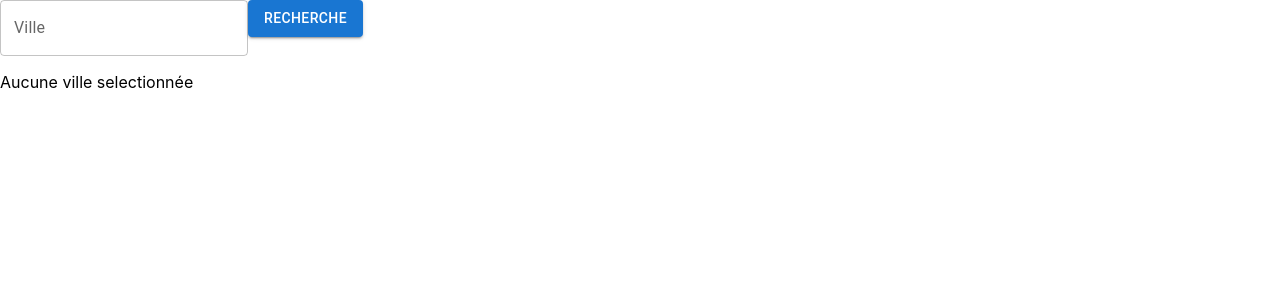
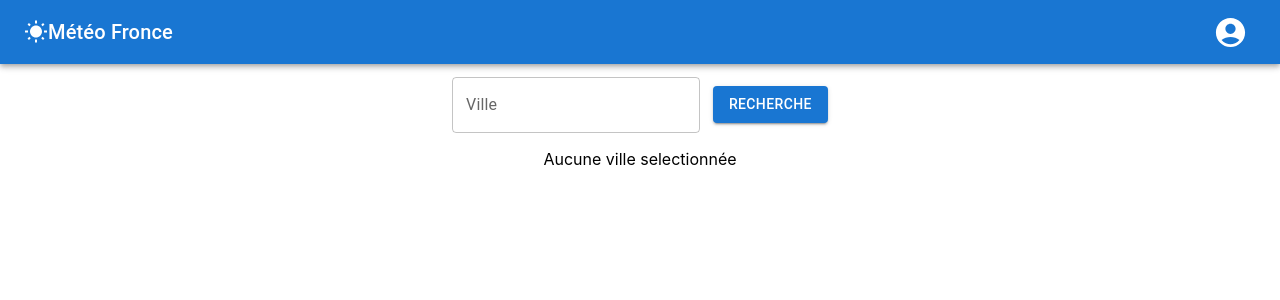
Before and after one commit to ynov-masters-2022/projet-fin-module-naidine-theo-julien, a React (Create React App) app: page / in a window 1280 px wide. Shown: the top 300 px of the page. Built offline with nearby package versions, Linux system fonts and the light colour scheme.

Commit message:
Ajout Header + Ajout dialog de connexion + Mise en page CSS

```diff
--- a/package.json
+++ b/package.json
@@ -5,6 +5,7 @@
   "dependencies": {
     "@emotion/react": "^11.10.4",
     "@emotion/styled": "^11.10.4",
+    "@mui/icons-material": "^5.10.9",
     "@mui/material": "^5.10.9",
     "@testing-library/jest-dom": "^5.16.5",
     "@testing-library/react": "^13.4.0",
--- a/src/App.css
+++ b/src/App.css
@@ -36,84 +36,3 @@
     transform: rotate(360deg);
   }
 }
-
-.card
-{
-  margin: auto ;
-  margin-top: 50px;
-  border: solid;
-  border-radius: 20px;
-  border-color: black;
-  width: 250px;
-  height: 320px;
-  background-color: #03A9F5;
-}
-
-.card-error
-{
-  margin: auto ;
-  margin-top: 50px;
-  border: solid;
-  border-radius: 20px;
-  border-color: black;
-  width: 250px;
-  height: 60px;
-  background-color: red;
-}
-
-.text-center{
-  text-align: center;
-  color: white;
-}
-
-.imgTemps
-{
-  margin-top: -20px;
-  display: block;
-  margin-left: auto;
-  margin-right: auto;
-  width: 50%;
-}
-
-.pTemps
-{
-  margin-top: -20px;
-}
-
-.imgBlockPression
-{
-  margin-left: 20px;
-}
-
-.imgBlockPression, .imgBlockHumidite ,.imgBlockVent
-{
-  width: 50px;
-  height: 50px;
-  display: inline-block;
-  padding-left: 20px;
-}
-
-.icon
-{
-  width: 50%;
-}
-
-.pBlockPression
-{
-  margin-left: 20px;
-}
-
-.pBlockPression, .pBlockHumidite ,.pBlockVent
-{
-  margin-top: -30px;
-  width: 50px;
-  height: 50px;
-  display: inline-block;
-  padding-left: 20px;
-  vertical-align: middle;
-}
-
-.white
-{
-  color:white
-}
--- a/src/App.js
+++ b/src/App.js
@@ -1,12 +1,15 @@
 import * as React from 'react';
 import Recherche from './Components/Recherche';
 import './App.css'
-
+import Header from './Components/Header'
 
 
 function App() {
-  return <div>
-          <Recherche/>
-        </div>
+  return (
+    <div>
+      <Header/>
+      <Recherche/>
+    </div>
+  )
 }
 export default App;
--- /dev/null
+++ b/src/Components/Account/UserAccount.js
@@ -0,0 +1,48 @@
+import AccountCircleIconRounded from '@mui/icons-material/AccountCircle';
+import IconButton from '@mui/material/IconButton';
+import { useState } from 'react';
+import Dialog from '@mui/material/Dialog';
+import DialogActions from '@mui/material/DialogActions';
+import DialogContent from '@mui/material/DialogContent';
+import DialogContentText from '@mui/material/DialogContentText';
+import DialogTitle from '@mui/material/DialogTitle';
+import Button from '@mui/material/Button';
+import { TextField } from '@mui/material';
+import '../../css/UserAccount.css'
+
+const UserAccount = () => {
+    const [open, setOpen] = useState(false);
+
+    const handleClickOpen = () => {
+        setOpen(true);
+      };
+
+      const handleClose = () => {
+        setOpen(false);
+      };
+
+    return (
+        <div>
+            <IconButton id="iconAccount" onClick={handleClickOpen}>
+                <AccountCircleIconRounded color='black' fontSize='large'></AccountCircleIconRounded>
+            </IconButton>
+            <Dialog open={open}>
+                <DialogTitle>
+                    Connexion
+                </DialogTitle>
+                <DialogContent>
+                    <TextField label="Utilisateur"/>
+                    <TextField label="Mot de passe" type="password"/>
+                </DialogContent>
+                <DialogActions>
+                    <Button>Connexion</Button>
+                    <Button onClick={handleClose}>Annuler</Button>
+                </DialogActions>
+
+            </Dialog>
+        </div>
+    )
+
+}
+
+export default UserAccount;
--- /dev/null
+++ b/src/Components/Header.js
@@ -0,0 +1,26 @@
+import * as React from 'react';
+import AppBar from '@mui/material/AppBar';
+import Box from '@mui/material/Box';
+import Toolbar from '@mui/material/Toolbar';
+import Typography from '@mui/material/Typography';
+import UserAccount from './Account/UserAccount';
+import WbSunnyIcon from '@mui/icons-material/WbSunny';
+
+const Header = () => {
+
+    return(
+    <Box sx={{ flexGrow: 1 }}>
+      <AppBar position="static">
+        <Toolbar>
+          <WbSunnyIcon/>
+          <Typography variant="h6" component="div" sx={{ flexGrow: 1 }}>
+             Météo Fronce
+          </Typography>
+          <UserAccount/>
+        </Toolbar>
+      </AppBar>
+    </Box>
+  );
+}
+
+export default Header;
--- a/src/Components/Recherche.js
+++ b/src/Components/Recherche.js
@@ -3,6 +3,8 @@ import WeatherBody from './WeatherBody';
 import { useRef, useState } from 'react';
 import { TextField } from '@mui/material';
 import axios from 'axios';
+import '../css/SearchBar.css'
+
 
 const Recherche = () => {
 
@@ -31,18 +33,20 @@ const Recherche = () => {
                     console.log("Erreur");
                 }
 
-            });
+            })
     }
     return (
-        <div>
+        <div className="weatherBody">
+            <div className="searchBar">
             <form onSubmit={rechercheVille}>
             <TextField
                 inputRef={typed}
                 label="Ville"
                 variant="outlined"
             />
-            <Button variant='contained' type="submit">Recherche</Button>
+            <Button id='searchButton' variant='contained' type="submit">Recherche</Button>
             </form>
+            </div>
             <WeatherBody data={apiResponse}> </WeatherBody>
         </div>
     )
--- /dev/null
+++ b/src/css/SearchBar.css
@@ -0,0 +1,12 @@
+.searchBar{
+    margin-top: 1%;
+}
+
+.weatherBody {
+    text-align: center;
+}
+
+#searchButton {
+    margin-top: 0.75%;
+    margin-left: 1%;
+}
--- /dev/null
+++ b/src/css/UserAccount.css
@@ -0,0 +1,3 @@
+#iconAccount {
+    color: white
+}
--- a/src/css/WeatherBody.css
+++ b/src/css/WeatherBody.css
@@ -0,0 +1,80 @@
+.card
+{
+  margin: auto ;
+  margin-top: 50px;
+  border: solid;
+  border-radius: 20px;
+  border-color: black;
+  width: 250px;
+  height: 320px;
+  background-color: #03A9F5;
+}
+
+.card-error
+{
+  margin: auto ;
+  margin-top: 50px;
+  border: solid;
+  border-radius: 20px;
+  border-color: black;
+  width: 250px;
+  height: 60px;
+  background-color: red;
+}
+
+.text-center{
+  text-align: center;
+  color: white;
+}
+
+.imgTemps
+{
+  margin-top: -20px;
+  display: block;
+  margin-left: auto;
+  margin-right: auto;
+  width: 50%;
+}
+
+.pTemps
+{
+  margin-top: -20px;
+}
+
+.imgBlockPression
+{
+  margin-left: 20px;
+}
+
+.imgBlockPression, .imgBlockHumidite ,.imgBlockVent
+{
+  width: 50px;
+  height: 50px;
+  display: inline-block;
+  padding-left: 20px;
+}
+
+.icon
+{
+  width: 50%;
+}
+
+.pBlockPression
+{
+  margin-left: 20px;
+}
+
+.pBlockPression, .pBlockHumidite ,.pBlockVent
+{
+  margin-top: -30px;
+  width: 50px;
+  height: 50px;
+  display: inline-block;
+  padding-left: 20px;
+  vertical-align: middle;
+}
+
+.white
+{
+  color:white
+}
```
Also changed, not shown: src/Components/WeatherBody.js (+4 -5 lines), 1 other file (tests, documents, lock files or other folders).
